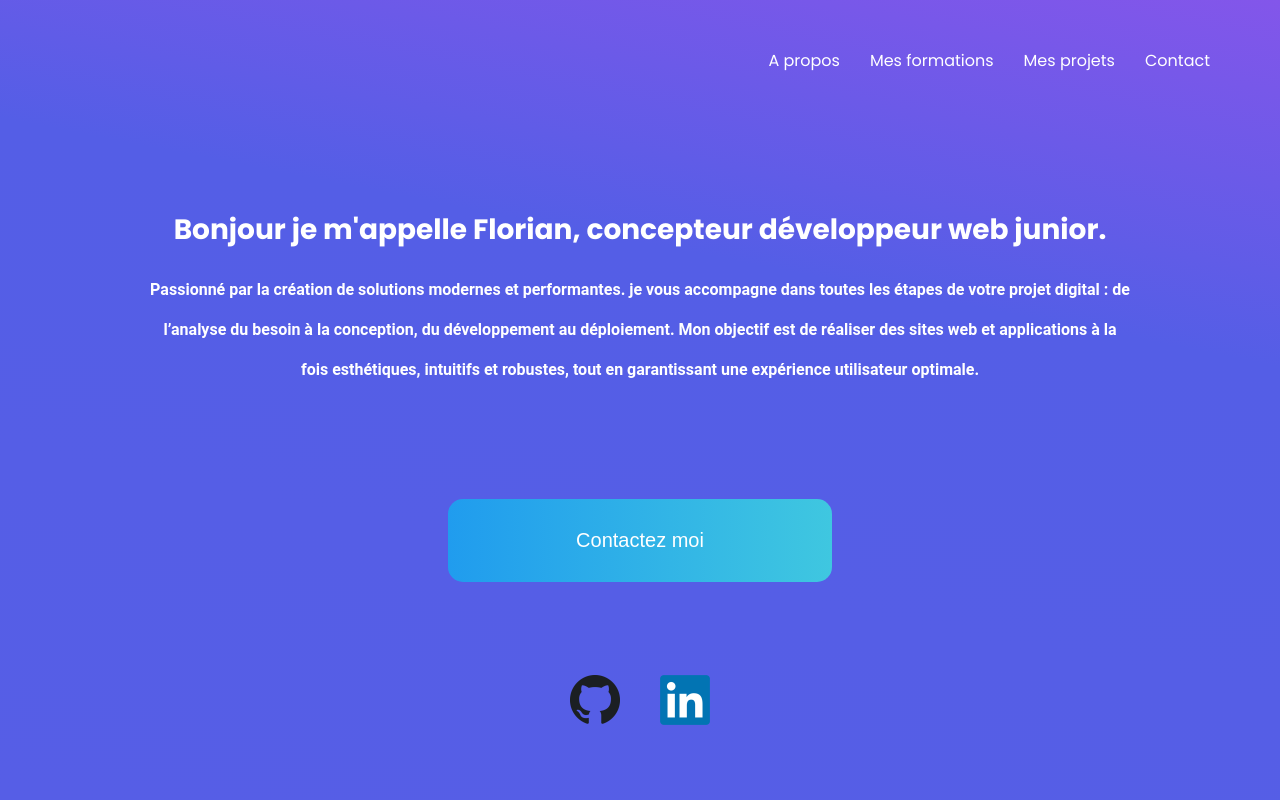
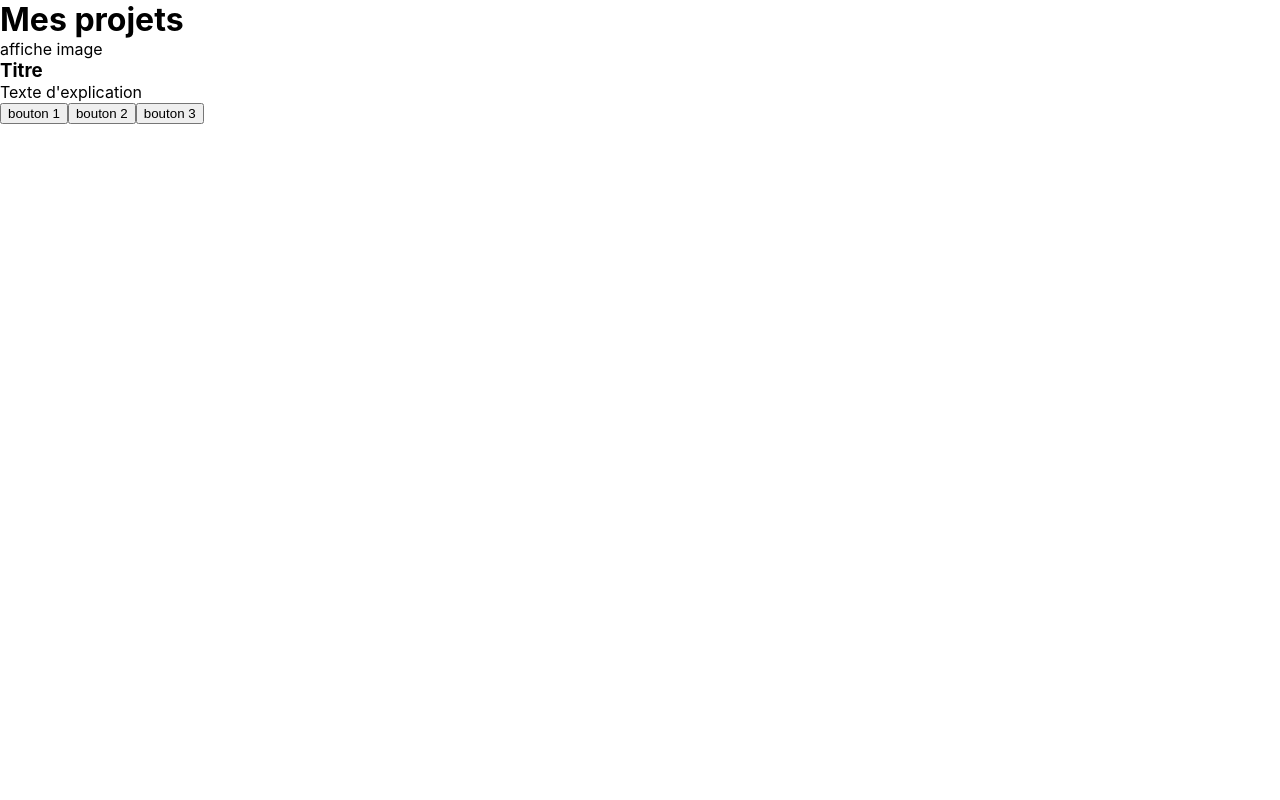
Before and after one commit to Florian77000/portfolio, a Next.js app: page / in a window 1280 px wide. Shown: the top 800 px of the page. Built offline with nearby package versions, Linux system fonts and the light colour scheme.

Commit message:
add html

```diff
--- /dev/null
+++ b/components/Project.js
@@ -0,0 +1,26 @@
+import styles from '../styles/Project.module.css'
+
+export default function Project () {
+    return (
+        <div className={styles.mainProject}>
+            <h1>Mes projets</h1>
+            <div className={styles.card}>
+                <div className={styles.cardImage}>
+                    affiche image
+                </div>
+                <div className={styles.cardTexte}>
+                    <div className={styles.title}>
+                        <h3>Titre</h3>
+                        <p>Texte d'explication</p>
+                    </div>
+                    <div className={styles.cardBtn}>
+                        <button className={styles.btn}>bouton 1</button>
+                        <button className={styles.btn}>bouton 2</button>
+                        <button className={styles.btn}>bouton 3</button>
+                    </div>
+                </div>
+
+            </div>
+        </div>
+    )
+}
--- a/pages/index.js
+++ b/pages/index.js
@@ -1,13 +1,15 @@
 import Home from '../components/Home';
 import AboutMe from '../components/AboutMe';
 import Education from '../components/Education';
+import Project from '../components/Project';
 
 function Index() {
   return (
   <>
-    <Home />
+    {/* <Home />
     <AboutMe />
-    <Education />
+    <Education /> */}
+    <Project />
   </>
   )
 }
--- /dev/null
+++ b/styles/Project.module.css
@@ -0,0 +1,4 @@
+.mainProject {
+    width: 100%;
+    height: 100vh;
+}
```
